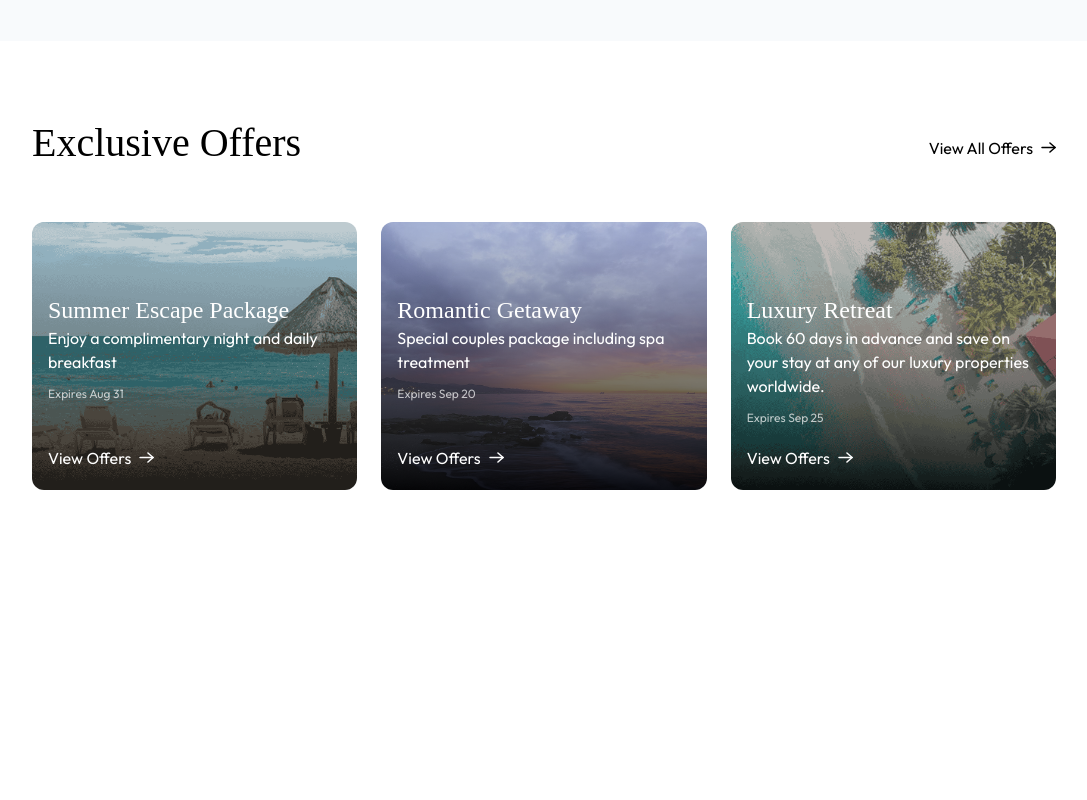
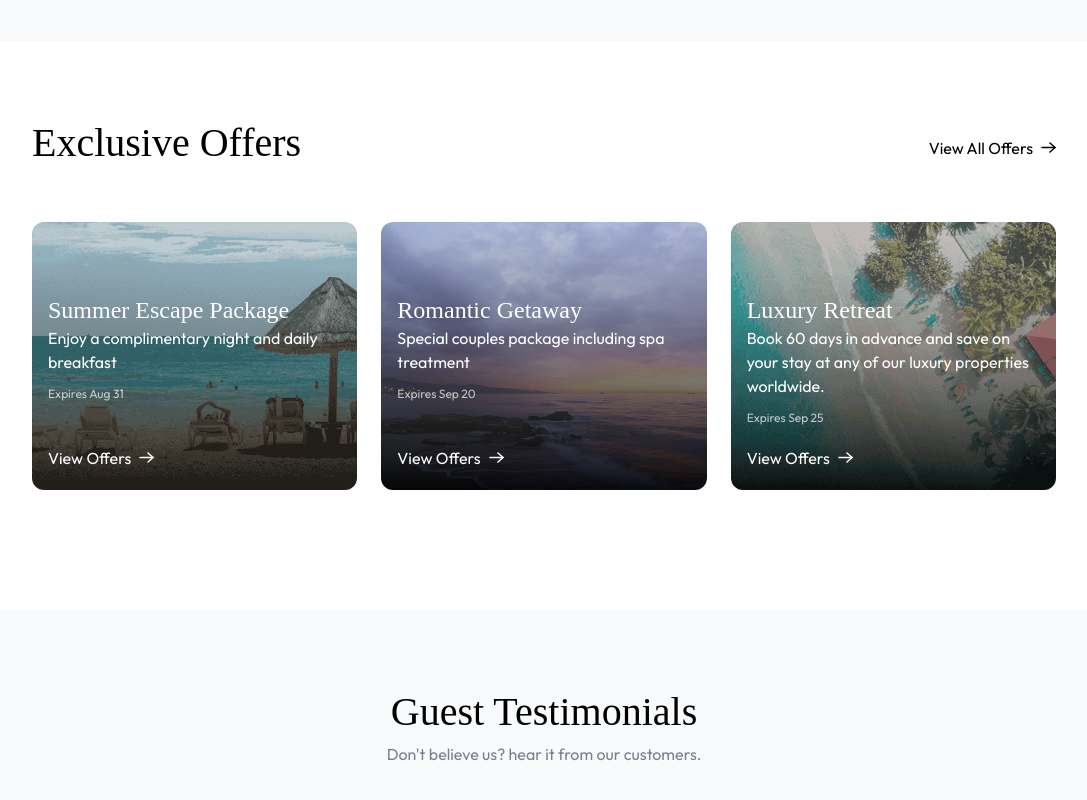
Before and after one commit to Lemlime5336/hotel-booking-app, a React (Vite) app in the folder client/: page / in a window 1280 px wide. Shown: the part 1915-2715 px from the top of the page, without its empty margins (96-1183 px from the left). Before the commit the page ends 2525 px from the top, so only its background shows below. Built offline with nearby package versions, Linux system fonts and the light colour scheme; no server answers; a web font is replaced by a local one.

Commit message:
Create and mount testimonial component

```diff
--- /dev/null
+++ b/client/src/components/Testimonial.jsx
@@ -0,0 +1,12 @@
+import React from 'react'
+import Title from './Title'
+
+const Testimonial = () => {
+  return (
+    <div className="flex flex-col items-center px-6 md:px-16 lg:px-24 bg-slate-50 pt-20 pb-30">
+        <Title title="Guest Testimonials" subTitle="Don't believe us? hear it from our customers." />
+    </div>
+  )
+}
+
+export default Testimonial
--- a/client/src/pages/Home.jsx
+++ b/client/src/pages/Home.jsx
@@ -2,6 +2,7 @@
 import Hero from '../components/Hero'
 import FeatureDestination from '../components/FeatureDestination'
 import ExclusiveOffers from '../components/ExclusiveOffers'
+import Testimonial from '../components/Testimonial'
 
 const Home = () => {
   return (
@@ -9,6 +10,7 @@
         <Hero />
         <FeatureDestination />
         <ExclusiveOffers />
+        <Testimonial />
     </>
   )
 }
```
